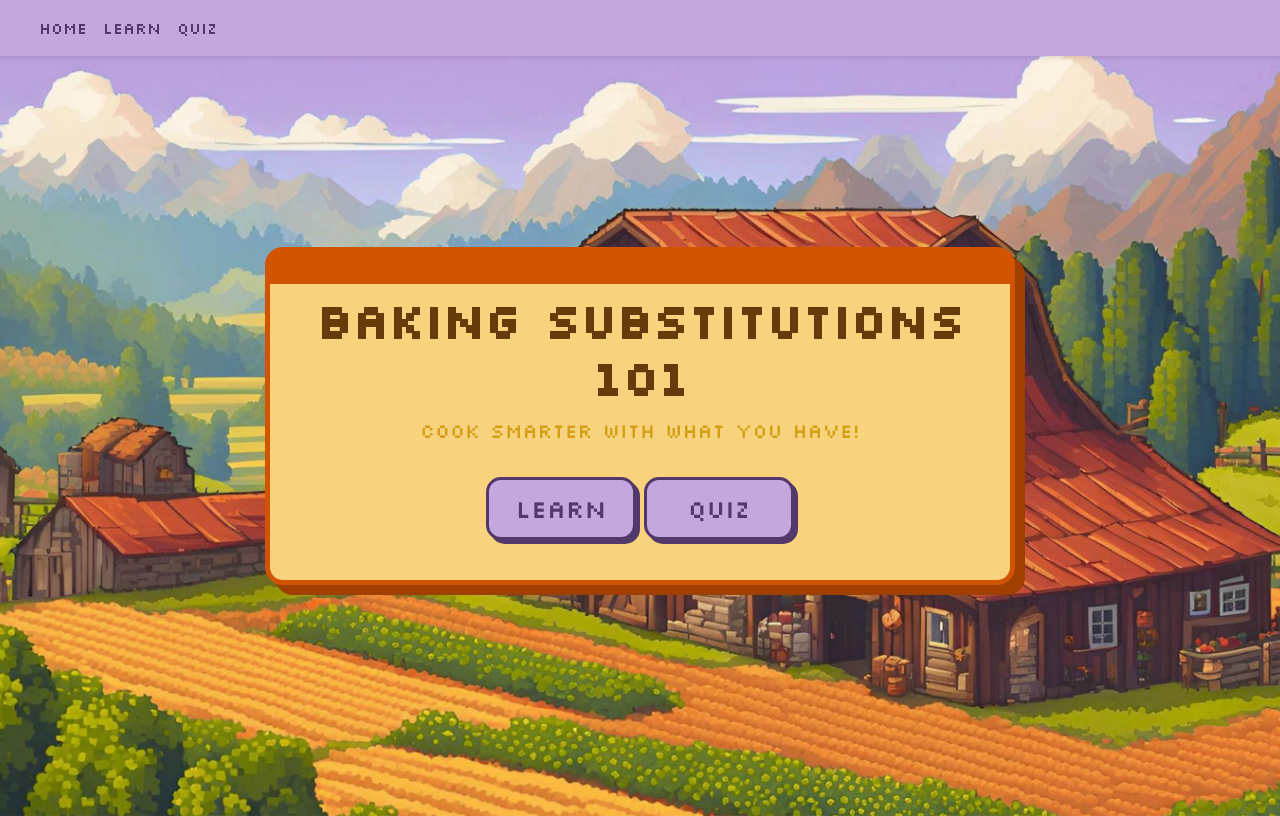
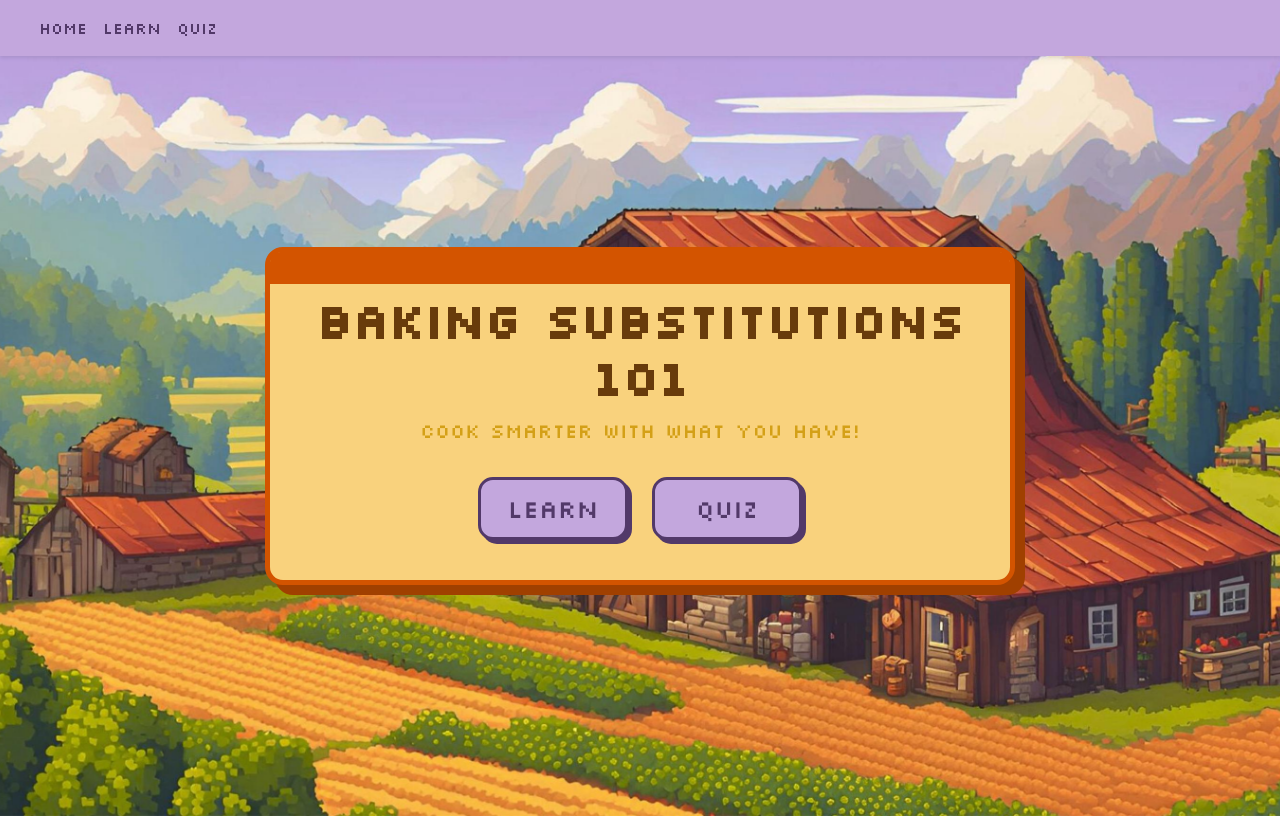
Before and after one commit to anonymousanemone/ui-finalproj, a Flask app: page / in a window 1280 px wide. Run offline with Flask 3, Linux system fonts and the light colour scheme; some libraries are stand-ins or nearby versions.

Commit message:
save before pull

```diff
--- a/templates/index.html
+++ b/templates/index.html
@@ -8,7 +8,7 @@
         <div class="header-banner text-center py-3"></div>
         <h1 class="display-5 fw-bold">Baking Substitutions 101</h1>
         <p class="lead" style="color: #d4a017">Cook Smarter With What You Have!</p>
-        <a href="/learn/1" class="btn btn-lg btn-purple-same-size mt-3">LEARN</a>
+        <a href="/learn/1" class="btn btn-lg btn-purple-same-size mt-3 me-3">LEARN</a>
         <a href="/quiz/1" class="btn btn-lg btn-purple-same-size mt-3">QUIZ</a>
     </div>
   </div>
```
